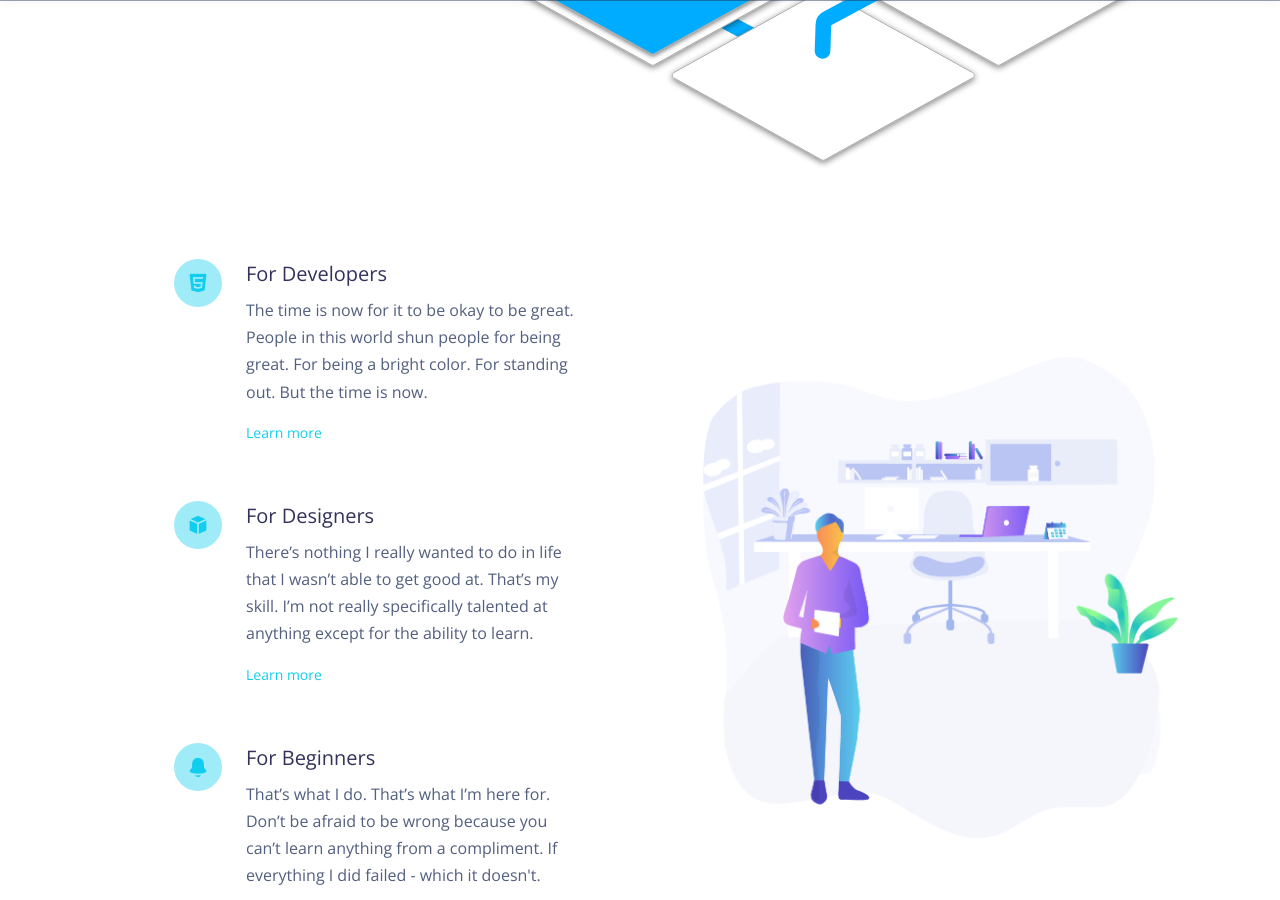
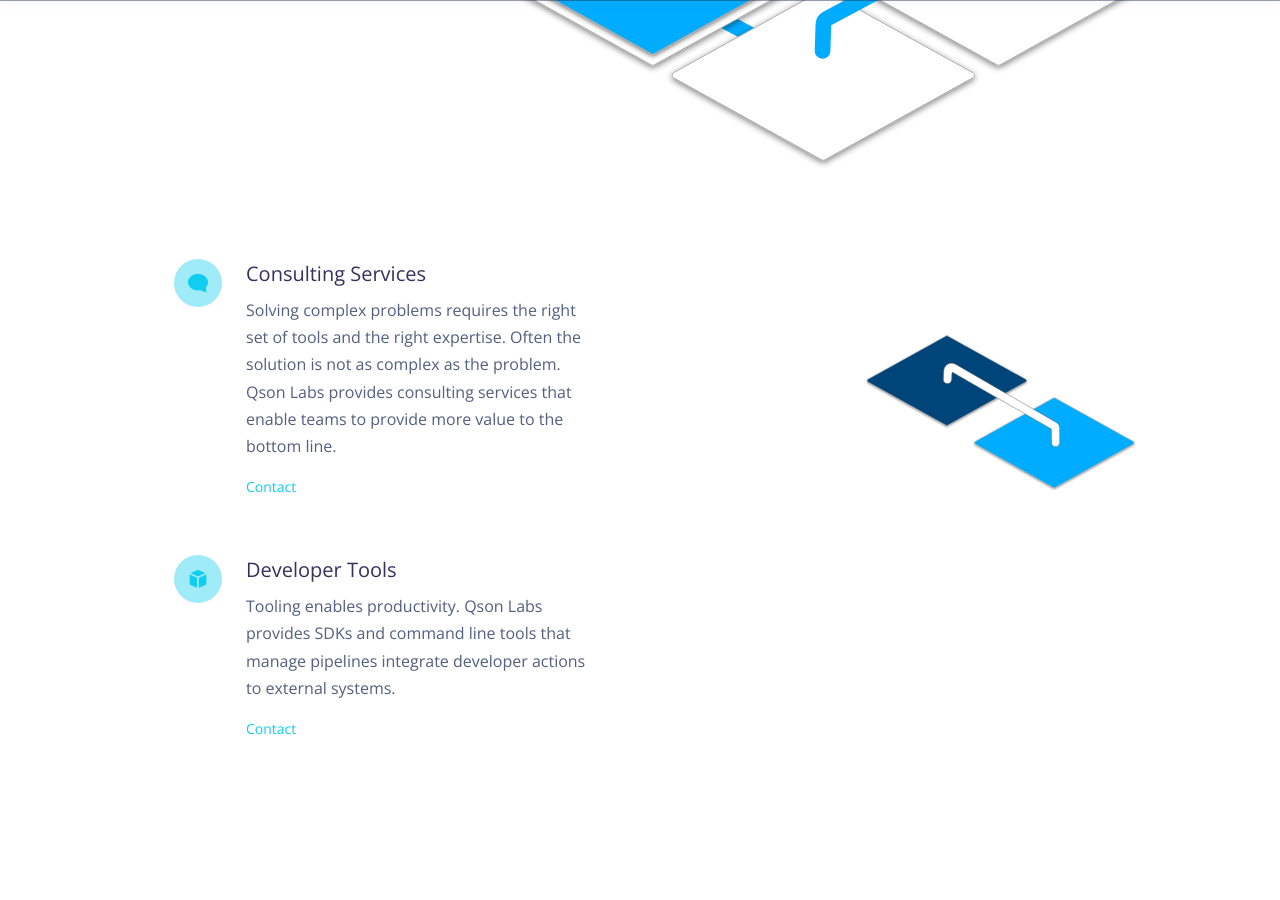
Before and after one commit to QsonLabs/qsonlabs.github.io, a Jekyll site: the page built from index.html, in a window 1280 px wide and 900 px high, scrolled down 729 px. Built offline with Jekyll 4.4.1, drawn with Linux system fonts in a browser that asks for light colours; nearby versions of some CDN libraries.

Commit message:
Added desctiptions for landing

```diff
--- a/_includes/home-sample.html
+++ b/_includes/home-sample.html
@@ -6,7 +6,7 @@
         <div class="col-lg-5 col-md-7 mr-auto text-left d-flex justify-content-center flex-column">
           <h3 class="display-3">Qson Labs</h3>
           <p class="lead mt-0">Enabling streamlined delivery of secure applications through tooling and process improvement</p>
-          <p class="lead mt-0">Practical DevOps.</p>
+          <h4 class="lead mt-0">Practical DevOps.</h4>
           <br>
           <div class="buttons">
             <a href="/blog" class="btn btn-primary">
@@ -25,12 +25,12 @@
         <div class="col-lg-6">
           <div class="info info-horizontal info-hover-primary">
             <div class="icon icon-shape icon-shape-info rounded-circle text-white">
-              <i class="ni ni-html5 text-info"></i>
+              <i class="ni ni-chat-round text-info"></i>
             </div>
             <div class="description pl-4">
-              <h5 class="title">For Developers</h5>
-              <p>The time is now for it to be okay to be great. People in this world shun people for being great. For being a bright color. For standing out. But the time is now.</p>
-              <a href="#" class="text-info">Learn more</a>
+              <h5 class="title">Consulting Services</h5>
+              <p>Solving complex problems requires the right set of tools and the right expertise. Often the solution is not as complex as the problem. Qson Labs provides consulting services that enable teams to provide more value to the bottom line.</p>
+              <a href="/contact" class="text-info">Contact</a>
             </div>
           </div>
           <div class="info info-horizontal info-hover-primary">
@@ -38,24 +38,14 @@
               <i class="ni ni-app text-info"></i>
             </div>
             <div class="description pl-4">
-              <h5 class="title">For Designers</h5>
-              <p>There’s nothing I really wanted to do in life that I wasn’t able to get good at. That’s my skill. I’m not really specifically talented at anything except for the ability to learn.</p>
-              <a href="#" class="text-info">Learn more</a>
-            </div>
-          </div>
-          <div class="info info-horizontal info-hover-primary">
-            <div class="icon icon-shape icon-shape-info rounded-circle text-white">
-              <i class="ni ni-bell-55 text-info"></i>
-            </div>
-            <div class="description pl-4">
-              <h5 class="title">For Beginners</h5>
-              <p>That’s what I do. That’s what I’m here for. Don’t be afraid to be wrong because you can’t learn anything from a compliment. If everything I did failed - which it doesn't.</p>
-              <a href="#" class="text-info">Learn more</a>
+              <h5 class="title">Developer Tools</h5>
+              <p>Tooling enables productivity. Qson Labs provides SDKs and command line tools that manage pipelines integrate developer actions to external systems.</p>
+              <a href="/contact" class="text-info">Contact</a>
             </div>
           </div>
         </div>
         <div class="col-lg-6 col-10 mx-md-auto">
-          <img class="ml-lg-5" src="{{ '/assets/img/ill/ill.png' | relative_url }}" width="100%">
+          <img class="ml-lg-5" src="{{ '/assets/img/ill/qson-pipe-small-side.svg' | relative_url }}" width="100%">
         </div>
       </div>
     </div>
```
Also changed, not shown: assets/img/ill/qson-pipe-small-side.svg (added).
